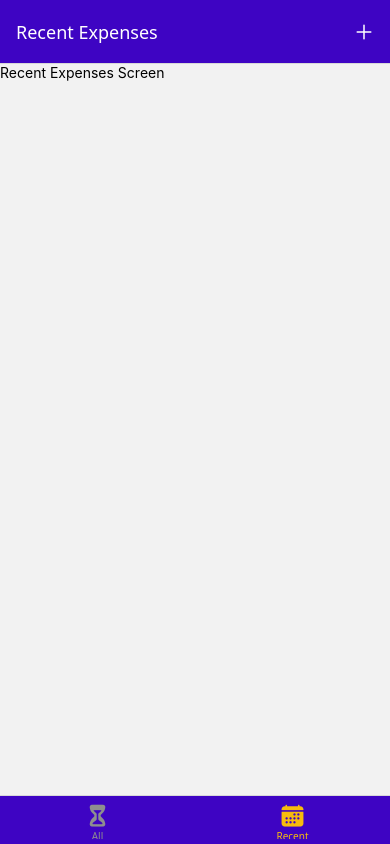
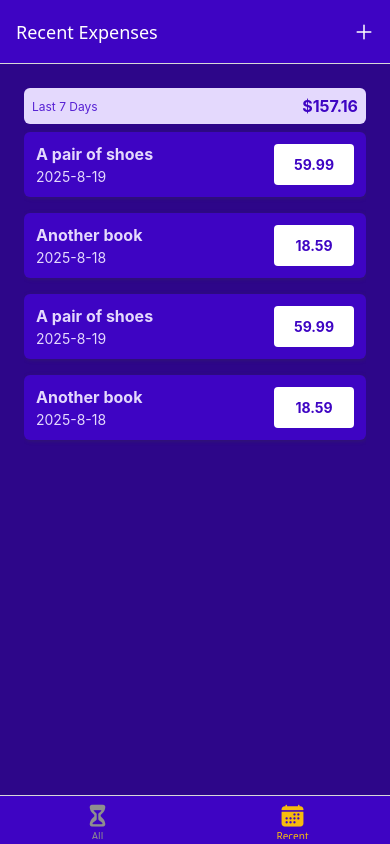
Before and after one commit to jellaan/expense-tracker-app, a React Native app: screen /RecentExpenses in a window 390 px wide. Built offline with nearby package versions, Linux system fonts and the light colour scheme.

Commit message:
feat(context): add context and use it from inside components

```diff
--- a/App.js
+++ b/App.js
@@ -8,6 +8,7 @@
 import ManageExpense from './screens/ManageExpense';
 import AllExpenses from './screens/AllExpenses';
 import RecentExpenses from './screens/RecentExpenses';
+import ExpensesContextProvider from './store/expense-context';
 
 import { GlobalStyles } from './constants/styles';
 import IconButton from './components/UI/IconButton';
@@ -53,6 +54,7 @@
   return (
     <>
       <StatusBar style="auto" />
+      <ExpensesContextProvider>
       <NavigationContainer>
         <Stack.Navigator screenOptions={{
           headerStyle: {
@@ -64,6 +66,7 @@
           <Stack.Screen name="ManageExpense" component={ManageExpense} options={{ presentation: 'modal' }} />
         </Stack.Navigator>
       </NavigationContainer>
+      </ExpensesContextProvider>
     </>
   );
 }
--- a/components/ExpensesOutput/ExpensesOutput.js
+++ b/components/ExpensesOutput/ExpensesOutput.js
@@ -4,74 +4,11 @@
 import ExpensesList from "./ExpensesList";
 import { GlobalStyles } from "../../constants/styles";
 
-const DUMMY_EXPENSES = [
-    {
-        id: 'e1',
-        description: 'A pair of shoes',
-        amount: 59.99,
-        date: new Date('2025-08-19')
-    },
-    {
-        id: 'e2',
-        description: 'A pair of trousers',
-        amount: 89.29,
-        date: new Date('2025-08-05')
-    },
-    {
-        id: 'e3',
-        description: 'Some bananas',
-        amount: 5.99,
-        date: new Date('2025-08-01')
-    },
-    {
-        id: 'e4',
-        description: 'A book',
-        amount: 14.99,
-        date: new Date('2025-07-19')
-    },
-    {
-        id: 'e5',
-        description: 'Another book',
-        amount: 18.59,
-        date: new Date('2025-08-18')
-    },
-    {
-        id: 'e6',
-        description: 'A pair of shoes',
-        amount: 59.99,
-        date: new Date('2025-08-19')
-    },
-    {
-        id: 'e7',
-        description: 'A pair of trousers',
-        amount: 89.29,
-        date: new Date('2025-08-05')
-    },
-    {
-        id: 'e8',
-        description: 'Some bananas',
-        amount: 5.99,
-        date: new Date('2025-08-01')
-    },
-    {
-        id: 'e9',
-        description: 'A book',
-        amount: 14.99,
-        date: new Date('2025-07-19')
-    },
-    {
-        id: 'e10',
-        description: 'Another book',
-        amount: 18.59,
-        date: new Date('2025-08-18')
-    }
-];
-
 function ExpensesOutput({ expenses, expensesPeriod }) {
     return (
         <View style={styles.container}>
-            <ExpensesSummary period={expensesPeriod} expenses={DUMMY_EXPENSES} />
-            <ExpensesList expenses={DUMMY_EXPENSES} />
+            <ExpensesSummary period={expensesPeriod} expenses={expenses} />
+            <ExpensesList expenses={expenses} />
         </View>
     );
 }
--- a/screens/AllExpenses.js
+++ b/screens/AllExpenses.js
@@ -1,10 +1,12 @@
-import { Text } from "react-native";
+import { useContext } from "react";
 
 import ExpensesOutput from "../components/ExpensesOutput/ExpensesOutput";
+import { ExpensesContext } from "../store/expense-context";
 
 function AllExpenses() {
+    const expensesCtx = useContext(ExpensesContext);
     return (
-        <ExpensesOutput expensesPeriod="Total"/>
+        <ExpensesOutput expenses={expensesCtx.expenses} expensesPeriod="Total"/>
     );
 }
 
--- a/screens/RecentExpenses.js
+++ b/screens/RecentExpenses.js
@@ -1,8 +1,21 @@
-import { Text } from "react-native";
+import { useContext } from "react";
+
+import ExpensesOutput from "../components/ExpensesOutput/ExpensesOutput";
+import { ExpensesContext } from "../store/expense-context";
+import { getDateMinusDays } from "../util/date";
 
 function RecentExpenses() {
+    const expensesCtx = useContext(ExpensesContext);
+
+    const recentExpenses = expensesCtx.expenses.filter((expense) => {
+        const today = new Date();
+        const date7DaysAgo = getDateMinusDays(today, 7);
+
+        return expense.date > date7DaysAgo;
+    });
+
     return (
-        <Text>Recent Expenses Screen</Text>
+        <ExpensesOutput expenses={recentExpenses} expensesPeriod="Last 7 Days" />
     );
 }
 
--- /dev/null
+++ b/store/expense-context.js
@@ -0,0 +1,121 @@
+import { createContext, useReducer } from "react";
+
+const DUMMY_EXPENSES = [
+    {
+        id: 'e1',
+        description: 'A pair of shoes',
+        amount: 59.99,
+        date: new Date('2025-08-19')
+    },
+    {
+        id: 'e2',
+        description: 'A pair of trousers',
+        amount: 89.29,
+        date: new Date('2025-08-05')
+    },
+    {
+        id: 'e3',
+        description: 'Some bananas',
+        amount: 5.99,
+        date: new Date('2025-08-01')
+    },
+    {
+        id: 'e4',
+        description: 'A book',
+        amount: 14.99,
+        date: new Date('2025-07-19')
+    },
+    {
+        id: 'e5',
+        description: 'Another book',
+        amount: 18.59,
+        date: new Date('2025-08-18')
+    },
+    {
+        id: 'e6',
+        description: 'A pair of shoes',
+        amount: 59.99,
+        date: new Date('2025-08-19')
+    },
+    {
+        id: 'e7',
+        description: 'A pair of trousers',
+        amount: 89.29,
+        date: new Date('2025-08-05')
+    },
+    {
+        id: 'e8',
+        description: 'Some bananas',
+        amount: 5.99,
+        date: new Date('2025-08-01')
+    },
+    {
+        id: 'e9',
+        description: 'A book',
+        amount: 14.99,
+        date: new Date('2025-07-19')
+    },
+    {
+        id: 'e10',
+        description: 'Another book',
+        amount: 18.59,
+        date: new Date('2025-08-18')
+    }
+];
+
+export const ExpensesContext = createContext({
+    expenses: [],
+    addExpense: ({ amount, date, description }) => { },
+    updateExpense: (id, { amount, date, description }) => { },
+    deleteExpense: (id) => { }
+});
+
+function expensesReducer(state, action) {
+    switch (action.type) {
+        case 'ADD':
+            const id = new Date().toString() + Math.random().toString();
+            return [{ ...action.payload, id: id }, ...state];
+        case 'UPDATE':
+            const updatableExpenseIndex = state.findIndex((expense) => expense.id === action.payload.id);
+            const updatableExpense = state[updatableExpenseIndex];
+            const updatedItem = { ...updatableExpense, ...action.payload.data };
+            const updatedExpenses = [...state];
+            updatedExpenses[updateableExpenseIndex] = updatedItem;
+            return updatedExpenses;
+        case 'DELETE':
+            return state.filter((expense) => expense.id !== action.payload);
+        default:
+            return state;
+    }
+}
+
+function ExpensesContextProvider({ children }) {
+    const [expensesState, dispatch] = useReducer(expensesReducer, DUMMY_EXPENSES);
+
+    function addExpense(expenseData) {
+        dispatch({ type: 'ADD', payload: expenseData });
+    }
+
+    function updateExpense(id, expenseData) {
+        dispatch({ type: 'UPDATE', payload: { id: id, data: expenseData } });
+    }
+
+    function deleteExpense(id) {
+        dispatch({ type: 'DELETE', payload: id });
+    }
+
+    const value = {
+        expenses: expensesState,
+        addExpense: addExpense,
+        updateExpense: updateExpense,
+        deleteExpense: deleteExpense
+    };
+
+    return (
+        <ExpensesContext value={value}>
+            {children}
+        </ExpensesContext>
+    );
+}
+
+export default ExpensesContextProvider;
--- a/util/date.js
+++ b/util/date.js
@@ -1,3 +1,7 @@
 export function getFormattedDate(date) {
     return `${date.getFullYear()}-${date.getMonth() + 1}-${date.getDate()}`;
 }
+
+export function getDateMinusDays(date, days) {
+    return new Date(date.getFullYear(), date.getMonth(), date.getDate() - days);
+}
```
